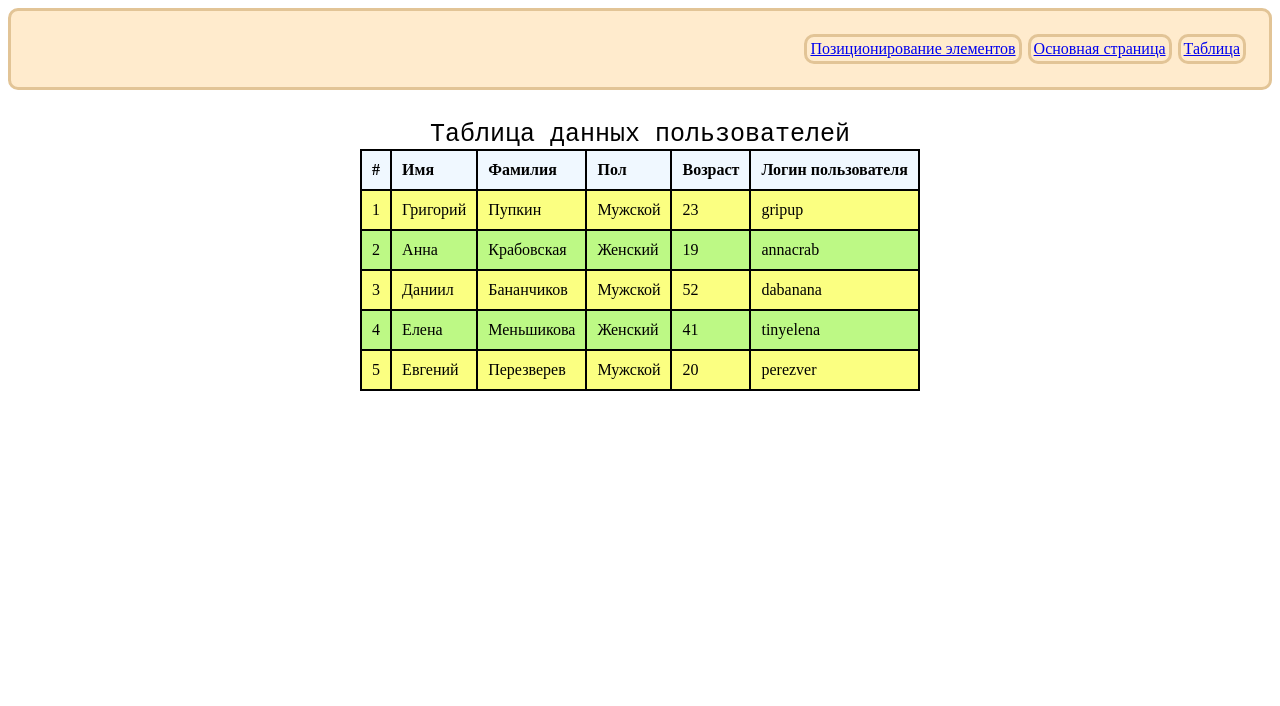
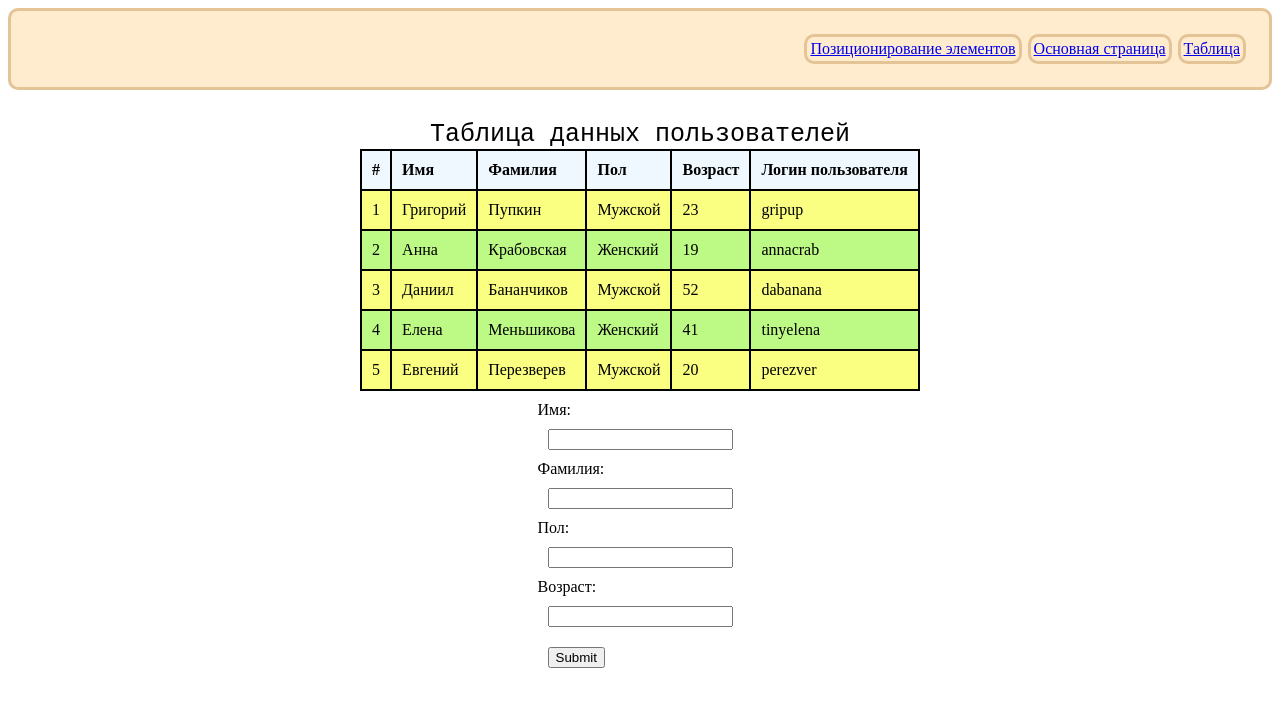
Before and after one commit to Danamiter1/LW-HTML-CSS, a plain HTML site: page table.html in a window 1280 px wide. Drawn offline with Linux system fonts and the light colour scheme.

Commit message:
Лаба №5

```diff
--- a/styles/table.css
+++ b/styles/table.css
@@ -35,3 +35,12 @@ th{
     text-align: left;
     background-color: aliceblue;
 }
+.label-content{
+    justify-content: center;
+    display: flex;
+    margin: auto;
+    padding: 10px;
+}
+input{
+    margin: 10px;
+}
--- a/table.html
+++ b/table.html
@@ -69,5 +69,18 @@
             <td>perezver</td>
         </tr>
     </table>
+    <div class="label-content">
+        <form>
+            <label>Имя:</label><br>
+            <input type="text"><br>
+            <label>Фамилия:</label><br>
+            <input type="text"><br>
+            <label>Пол:</label><br>
+            <input type="text"><br>
+            <label>Возраст:</label><br>
+            <input type="text"><br>
+            <input type="submit" >
+        </form>
+    </div>
 </body>
 </html>
```
